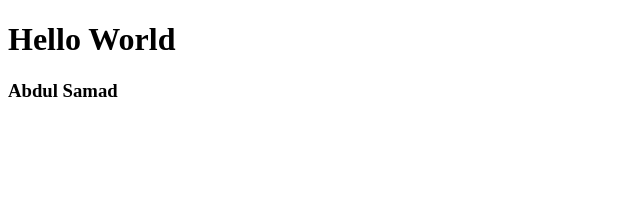
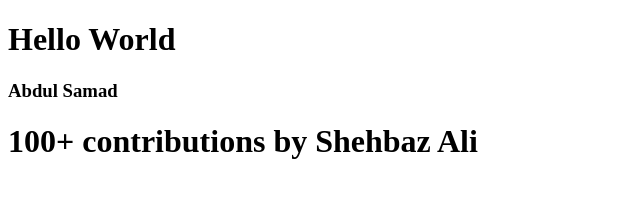
Before and after one commit to nabeel0209/collab-practice, a plain HTML site: page index.html in a window 1280 px wide. Shown: the whole page, without its empty margins (0-640 px from the left). Drawn offline with Linux system fonts and the light colour scheme.

Commit message:
Added 3rd heading

```diff
--- a/index.html
+++ b/index.html
@@ -11,6 +11,8 @@
     <h3>Abdul Samad
 
     </h3>
+     <h1>100+ contributions by Shehbaz Ali</h1>
+
 
 
 </body>
```
